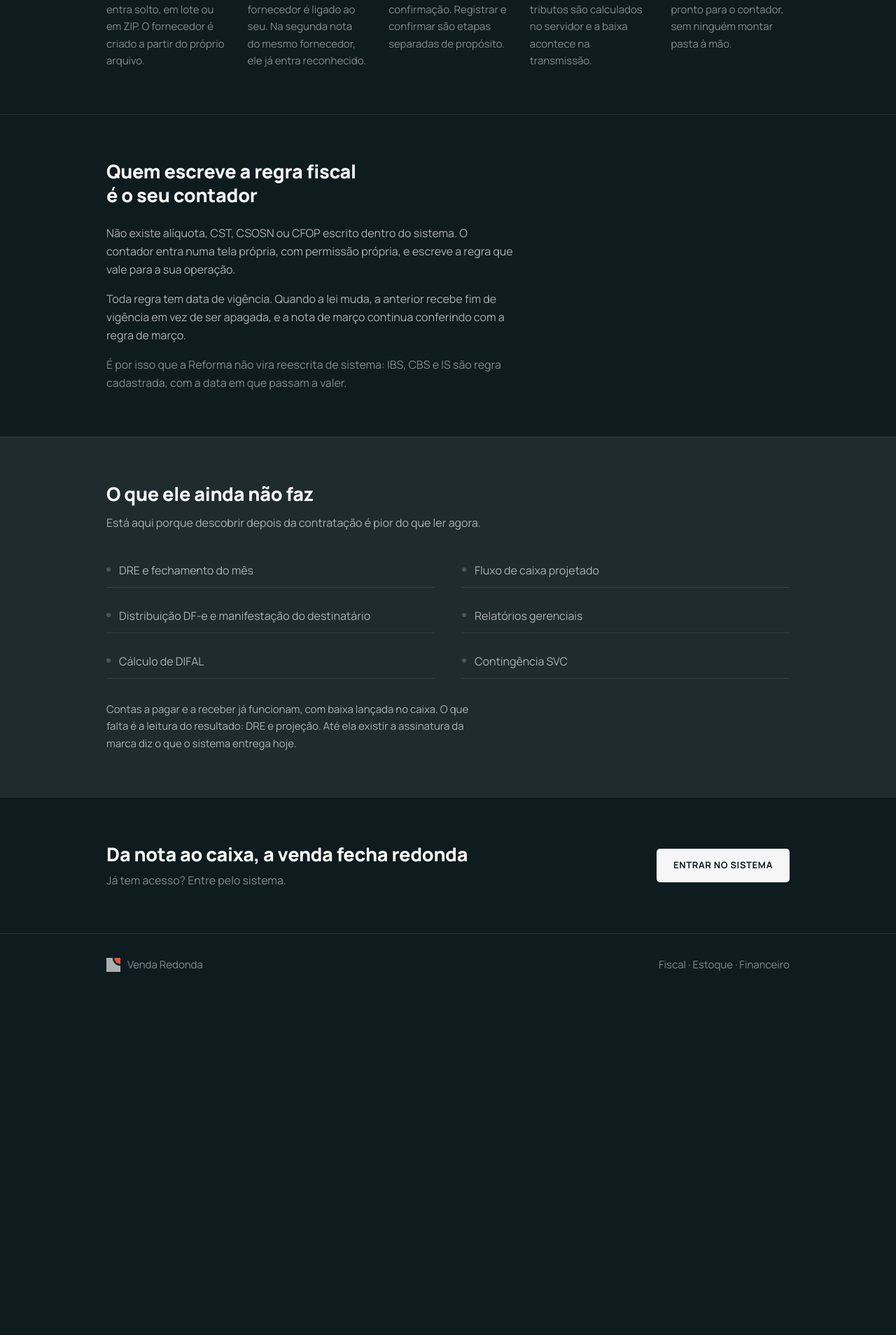
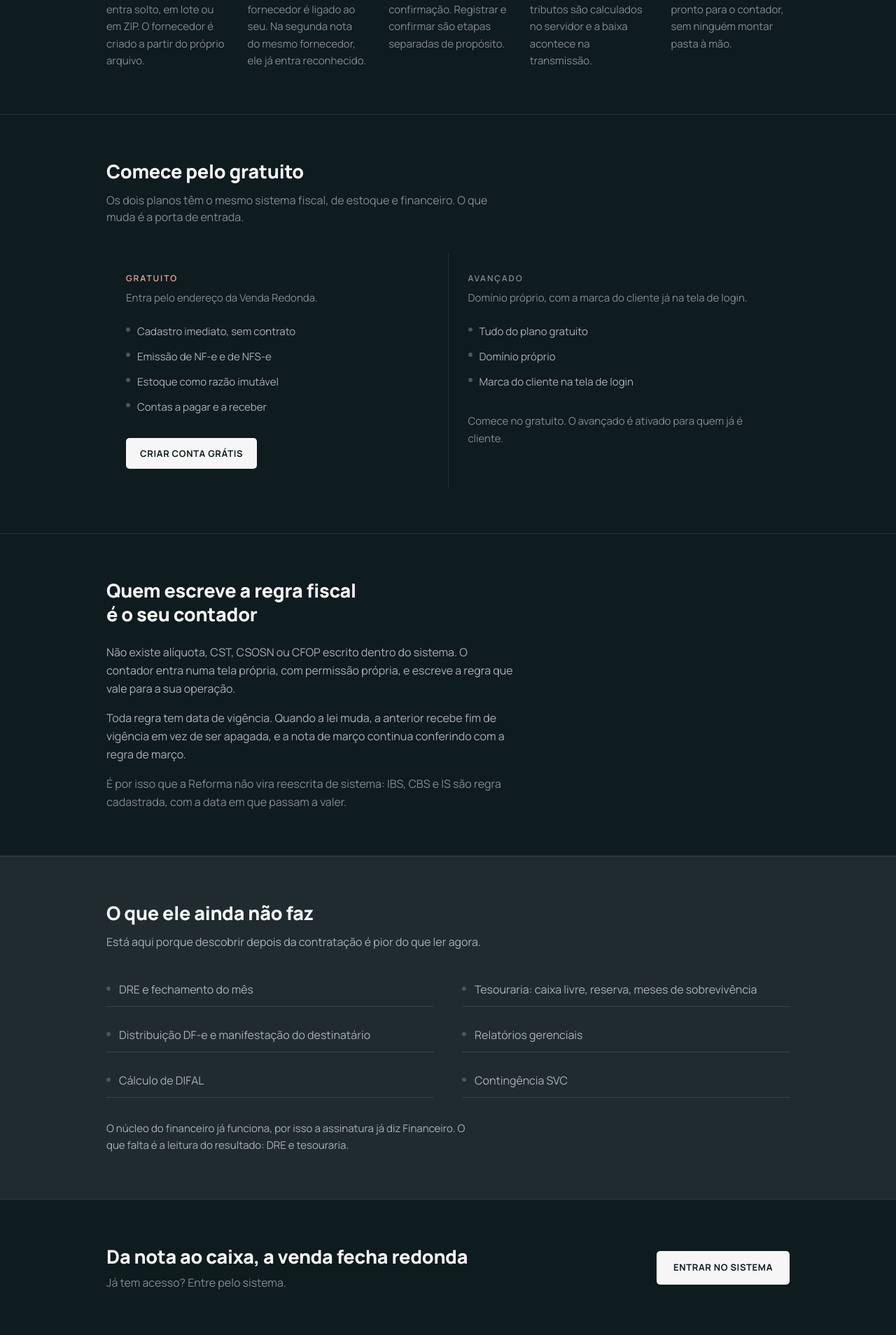
Before and after one commit to marcelooAndrade/venda-redonda, a Laravel app: template resources/views/apresentacao.blade.php in a window 1280 px wide. Shown: the part 2326-4234 px from the top of the page at 70% size. Before the commit the page ends 3715 px from the top, so only its background shows below. Run offline with Laravel 12, Linux system fonts and the light colour scheme; the template is opened without the code that fills it, so the values that code supplies are empty; style sheets or scripts are compiled from the project's sources; some libraries are stand-ins or nearby versions.

Commit message:
Apresentação: comparativo de planos e lista de pendências atualizada
Gratuito contra Avançado, os dois reais, sem preço em reais porque não
existe essa informação em nenhum lugar do código. Só a coluna Gratuito tem
CTA: a Avançado não tem canal comercial decidido, e isso é limitação
aceita, registrada no spec. A lista de o que ainda não faz troca 'fluxo de
caixa projetado' por 'tesouraria', e o parágrafo final reconhece que o
financeiro já roda.

Co-Authored-By: Claude Sonnet 5 <noreply@anthropic.com>

```diff
--- a/resources/views/apresentacao.blade.php
+++ b/resources/views/apresentacao.blade.php
@@ -235,6 +235,50 @@
         </div>
     </section>
 
+    {{-- ------------------------------------------------------------ planos --}}
+    <section data-revelar class="border-t border-white/10">
+        <div class="mx-auto max-w-5xl px-6 py-16">
+            <h2 class="font-display text-2xl font-extrabold tracking-[-0.01em] text-graphite-50">
+                Comece pelo gratuito
+            </h2>
+            <p class="mt-3 max-w-[58ch] text-graphite-400">
+                Os dois planos têm o mesmo sistema fiscal, de estoque e
+                financeiro. O que muda é a porta de entrada.
+            </p>
+
+            <div class="mt-10 grid gap-px overflow-hidden rounded-lg bg-white/10 sm:grid-cols-2">
+                <div class="bg-graphite-900 p-7">
+                    <p class="etiqueta text-primary-500">Gratuito</p>
+                    <p class="mt-2 text-sm text-graphite-400">Entra pelo endereço da Venda Redonda.</p>
+                    <ul class="mt-6 space-y-3 text-sm text-graphite-300">
+                        <li class="flex gap-2.5"><span aria-hidden="true" class="mt-1.5 size-1.5 shrink-0 rounded-full bg-graphite-600"></span> Cadastro imediato, sem contrato</li>
+                        <li class="flex gap-2.5"><span aria-hidden="true" class="mt-1.5 size-1.5 shrink-0 rounded-full bg-graphite-600"></span> Emissão de NF-e e de NFS-e</li>
+                        <li class="flex gap-2.5"><span aria-hidden="true" class="mt-1.5 size-1.5 shrink-0 rounded-full bg-graphite-600"></span> Estoque como razão imutável</li>
+                        <li class="flex gap-2.5"><span aria-hidden="true" class="mt-1.5 size-1.5 shrink-0 rounded-full bg-graphite-600"></span> Contas a pagar e a receber</li>
+                    </ul>
+                    <a href="{{ route('register') }}"
+                       class="mt-8 inline-flex min-h-11 items-center rounded-md bg-graphite-50 px-5 text-[13px] font-bold uppercase tracking-[0.05em] text-graphite-900 transition-colors hover:bg-white focus-visible:outline focus-visible:outline-2 focus-visible:outline-offset-2 focus-visible:outline-primary-600">
+                        Criar conta grátis
+                    </a>
+                </div>
+
+                <div class="bg-graphite-900 p-7">
+                    <p class="etiqueta text-graphite-400">Avançado</p>
+                    <p class="mt-2 text-sm text-graphite-400">Domínio próprio, com a marca do cliente já na tela de login.</p>
+                    <ul class="mt-6 space-y-3 text-sm text-graphite-300">
+                        <li class="flex gap-2.5"><span aria-hidden="true" class="mt-1.5 size-1.5 shrink-0 rounded-full bg-graphite-600"></span> Tudo do plano gratuito</li>
+                        <li class="flex gap-2.5"><span aria-hidden="true" class="mt-1.5 size-1.5 shrink-0 rounded-full bg-graphite-600"></span> Domínio próprio</li>
+                        <li class="flex gap-2.5"><span aria-hidden="true" class="mt-1.5 size-1.5 shrink-0 rounded-full bg-graphite-600"></span> Marca do cliente na tela de login</li>
+                    </ul>
+                    <p class="mt-8 text-sm leading-relaxed text-graphite-400">
+                        Comece no gratuito. O avançado é ativado para quem já é
+                        cliente.
+                    </p>
+                </div>
+            </div>
+        </div>
+    </section>
+
     {{-- ------------------------------------------------- regra é do contador --}}
     <section data-revelar class="border-t border-white/10">
         <div class="mx-auto max-w-5xl px-6 py-16">
@@ -278,7 +322,7 @@
             <ul class="mt-8 grid gap-x-10 gap-y-4 sm:grid-cols-2">
                 @foreach ([
                     'DRE e fechamento do mês',
-                    'Fluxo de caixa projetado',
+                    'Tesouraria: caixa livre, reserva, meses de sobrevivência',
                     'Distribuição DF-e e manifestação do destinatário',
                     'Relatórios gerenciais',
                     'Cálculo de DIFAL',
@@ -292,9 +336,9 @@
             </ul>
 
             <p class="mt-8 max-w-[58ch] text-sm leading-relaxed text-graphite-300">
-                Contas a pagar e a receber já funcionam, com baixa lançada no caixa.
-                O que falta é a leitura do resultado: DRE e projeção. Até ela existir a
-                assinatura da marca diz o que o sistema entrega hoje.
+                O núcleo do financeiro já funciona, por isso a assinatura já diz Financeiro.
+                O que falta é a leitura do resultado: DRE e
+                tesouraria.
             </p>
         </div>
     </section>
```
Also changed, not shown: tests/Feature/ApresentacaoTest.php (+27 -0 lines).
